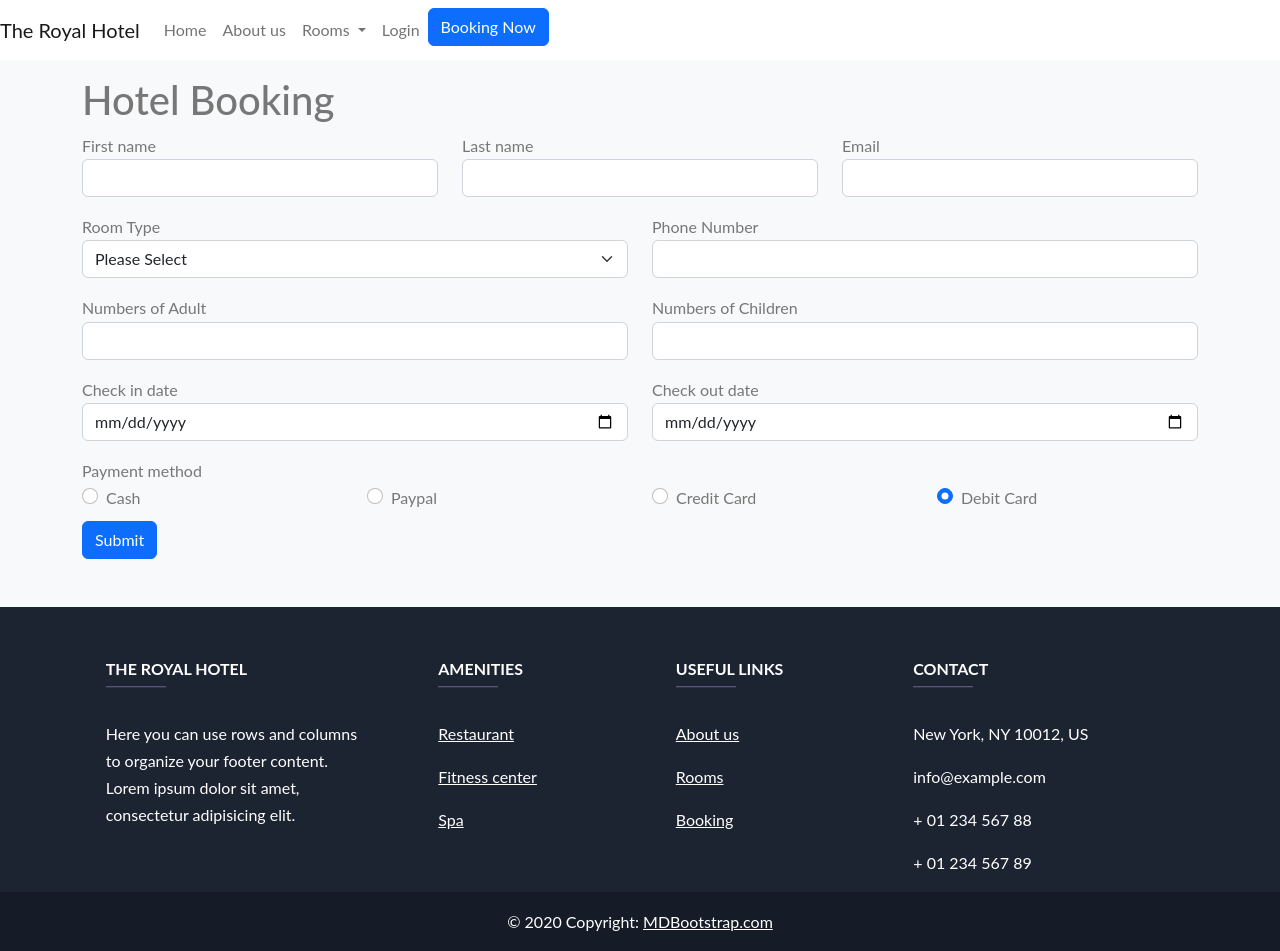
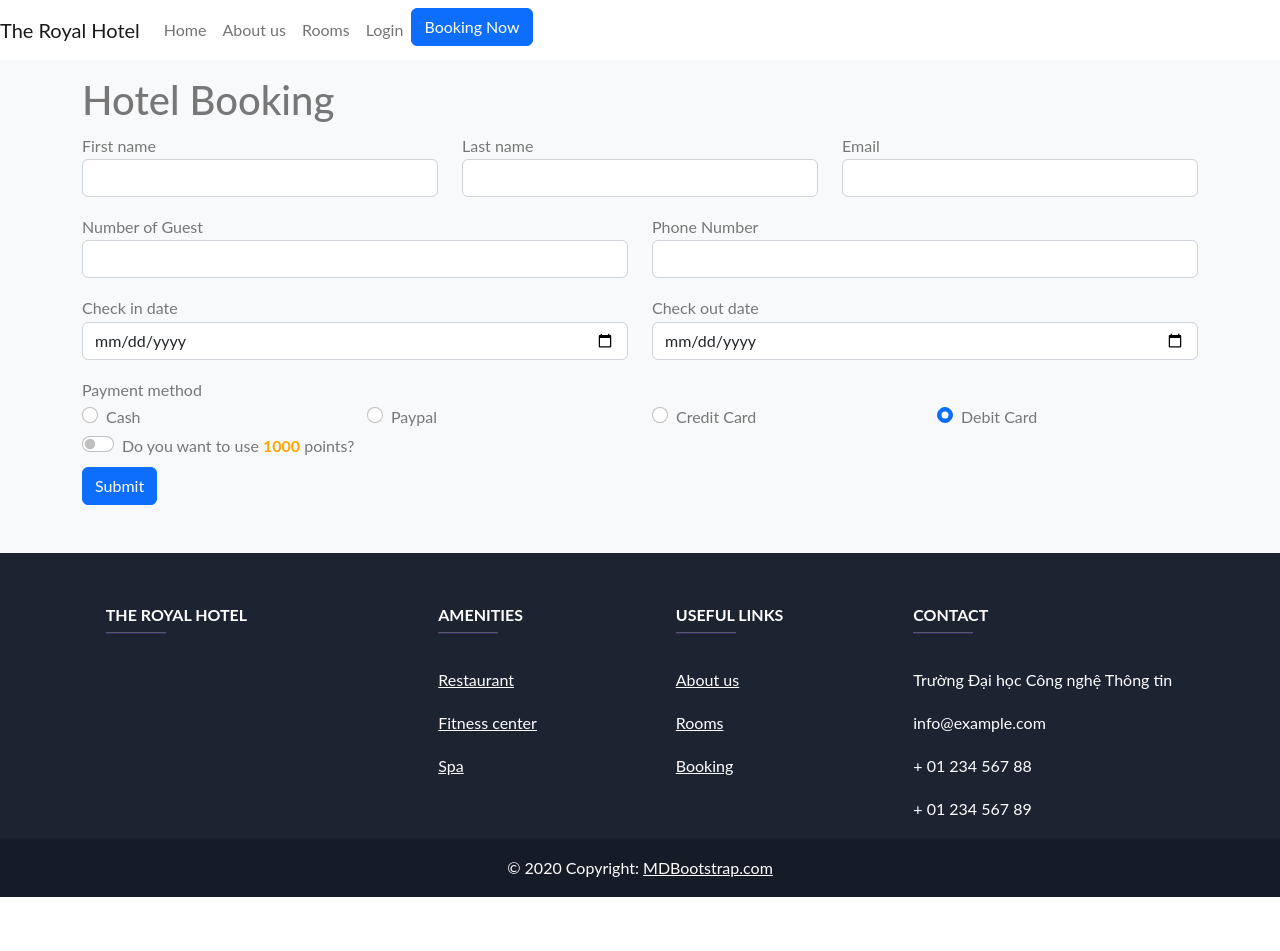
Before and after one commit to CornCobIT/booking_hotel, a Django app: page /booking/ in a window 1280 px wide. After the commit the page ends 897 px from the top, so only its background shows below. Run offline with Django 4.2, Linux system fonts and the light colour scheme; data that the repository does not hold is empty; parts of the project's set-up code (start-up, migrations or seed data) failed here and were passed over.

Commit message:
update FE

```diff
--- a/home/templates/about_us.html
+++ b/home/templates/about_us.html
@@ -1,5 +1,5 @@
 {%extends 'base.html' %} {%block start%}
-<section class="jumbotron mb-10" role="banner">
+<section class="jumbotron" role="banner">
     <!-- Background image -->
     <div
             class="p-5 text-center bg-image"
@@ -8,7 +8,7 @@
     "
     >
         <div class="mask" style="background-color: rgba(0, 0, 0, 0.6);">
-            <div class="d-flex justify-content-center align-items-center h-100">
+            <div class="d-flex justify-content-center align-items-center py-5">
                 <div class="text-white">
                     <h1 class="mb-4">The Royal Hotel</h1>
                     <a data-mdb-ripple-init class="btn btn-outline-light btn-lg" href="#!" role="button"
--- a/home/templates/base.html
+++ b/home/templates/base.html
@@ -518,37 +518,35 @@
             <li class="nav-item">
                 <a class="nav-link" href="{%url 'about_us' %}">About us</a>
             </li>
-            <li class="nav-item dropdown">
-                <a class="nav-link dropdown-toggle" href="#" id="navbarDropdownMenuLink" data-toggle="dropdown"
-                   aria-haspopup="true" aria-expanded="false">
-                    Rooms
-                </a>
-                <div class="dropdown-menu" aria-labelledby="navbarDropdownMenuLink">
-                    <a class="dropdown-item" href="{%url 'all_room'%}">All rooms</a>
-                    {%for room in rooms_objs%}
-                    <a class="dropdown-item" href="{%url 'room_detail' room.id%}">{{room.room_name}}</a>
-                    {%endfor%}
-                </div>
+            <li class="nav-item">
+                <a class="nav-link" href="{%url 'all_room' %}">Rooms</a>
             </li>
             {% if user.is_authenticated %} {% if user.is_superuser %}
             <li class="nav-item">
                 <a class="nav-link" href="{% url 'admin:index' %}">Admin</a>
             </li>
             {% endif %}
-            <li class="nav-item">
-                <a class="nav-link" href="#">Profile</a>
-            </li>
-            <li class="nav-item">
-                <a class="nav-link" href="{% url 'logout' %}">Logout</a>
+            <li class="nav-item dropdown">
+                <a class="nav-link dropdown-toggle" data-bs-toggle="dropdown" href="#" role="button"
+                   aria-expanded="false">Profile</a>
+                <ul class="dropdown-menu">
+                    <li><a class="dropdown-item" href="{%url 'logout' %}">Logout</a></li>
+                </ul>
             </li>
             {% else %}
             <li class="nav-item">
                 <a class="nav-link" href="{% url 'login_page' %}">Login</a>
             </li>
             {% endif %}
+            {%if user.is_authenticated %}
             <li>
                 <a class="btn btn-primary btn-block" href="{%url 'booking'%}" role="button">Booking Now</a>
             </li>
+            {% else %}
+             <li>
+                <a class="btn btn-primary btn-block" href="{%url 'login_page'%}" role="button">Booking Now</a>
+            </li>
+            {% endif %}
         </ul>
     </div>
 </nav>
@@ -572,11 +570,6 @@
                             class="mb-4 mt-0 d-inline-block mx-auto"
                             style="width: 60px; background-color: #7c4dff; height: 2px"
                     />
-                    <p>
-                        Here you can use rows and columns to organize your footer
-                        content. Lorem ipsum dolor sit amet, consectetur adipisicing
-                        elit.
-                    </p>
                 </div>
                 <!-- Grid column -->
 
@@ -628,7 +621,7 @@
                             class="mb-4 mt-0 d-inline-block mx-auto"
                             style="width: 60px; background-color: #7c4dff; height: 2px"
                     />
-                    <p><i class="fas fa-home mr-3"></i> New York, NY 10012, US</p>
+                    <p><i class="fas fa-home mr-3"></i>Trường Đại học Công nghệ Thông tin</p>
                     <p><i class="fas fa-envelope mr-3"></i> info@example.com</p>
                     <p><i class="fas fa-phone mr-3"></i> + 01 234 567 88</p>
                     <p><i class="fas fa-print mr-3"></i> + 01 234 567 89</p>
--- a/home/templates/booking.html
+++ b/home/templates/booking.html
@@ -1,6 +1,6 @@
 {%extends 'base.html'%}
 {%block start%}
-<div class="container justify-content-center mb-5">
+<div class="container mb-5">
     <div class="row justify-content-center align-item-center">
         <h1>Hotel Booking</h1>
     </div>
@@ -26,34 +26,15 @@
     </div>
     <div class="row">
         <div class="col-sm">
-            <label>Room Type</label>
+            <label>Number of Guest</label>
             <p>
-                <select class="form-select" aria-label="Default select example">
-                    <option selected>Please Select</option>
-                    {%for room in rooms_objs%}
-                    <option value="{{room.room_name}}">{{room.room_name}}</option>
-                    {%endfor%}
-                </select>
+                <input type="text" name="adult" id="adult" class="form-control">
             </p>
         </div>
         <div class="col-sm">
             <label>Phone Number</label>
             <p>
                 <input type="text" name="phone" id="phone" class="form-control">
-            </p>
-        </div>
-    </div>
-    <div class="row">
-        <div class="col-sm">
-            <label>Numbers of Adult</label>
-            <p>
-                <input type="text" name="adult" id="adult" class="form-control">
-            </p>
-        </div>
-        <div class="col-sm">
-            <label>Numbers of Children</label>
-            <p>
-                <input type="text" name="children" id="children" class="form-control">
             </p>
         </div>
     </div>
@@ -75,8 +56,8 @@
         <label>Payment method</label>
         <div class="col-sm">
             <div class="form-check">
-                <input class="form-check-input" type="radio" name="flexRadioDefault" id="flexRadioDefault2" checked>
-                <label class="form-check-label" for="flexRadioDefault2">
+                <input class="form-check-input" type="radio" name="flexRadioDefault" id="flexRadioDefault1" checked>
+                <label class="form-check-label" for="flexRadioDefault1">
                     Cash
                 </label>
             </div>
@@ -91,20 +72,24 @@
         </div>
         <div class="col-sm">
             <div class="form-check">
-                <input class="form-check-input" type="radio" name="flexRadioDefault" id="flexRadioDefault2" checked>
-                <label class="form-check-label" for="flexRadioDefault2">
+                <input class="form-check-input" type="radio" name="flexRadioDefault" id="flexRadioDefault3" checked>
+                <label class="form-check-label" for="flexRadioDefault3">
                     Credit Card
                 </label>
             </div>
         </div>
         <div class="col-sm">
             <div class="form-check">
-                <input class="form-check-input" type="radio" name="flexRadioDefault" id="flexRadioDefault2" checked>
-                <label class="form-check-label" for="flexRadioDefault2">
+                <input class="form-check-input" type="radio" name="flexRadioDefault" id="flexRadioDefault4" checked>
+                <label class="form-check-label" for="flexRadioDefault4">
                     Debit Card
                 </label>
             </div>
         </div>
+    </div>
+    <div class="form-check form-switch">
+        <label class="form-check-label" for="flexSwitchCheckDefault">Do you want to use <strong style="color: orange ">1000</strong> points?</label>
+        <input class="form-check-input" type="checkbox" id="flexSwitchCheckDefault">
     </div>
     <div class="row form-group mt-2">
         <div class="col-md-12">
--- a/home/templates/room_detail.html
+++ b/home/templates/room_detail.html
@@ -1,5 +1,5 @@
 {% extends "base.html" %} {% block start %}
-<div class="container mt-5 pt-5">
+<div class="container my-5">
   <div class="row search-card-result mt-5 pt-5">
     <div class="col-md-3">
       <a href="{% url 'room_detail' room_obj.id %}">
```
Also changed, not shown: home/templates/home.html (+6 -6 lines).
